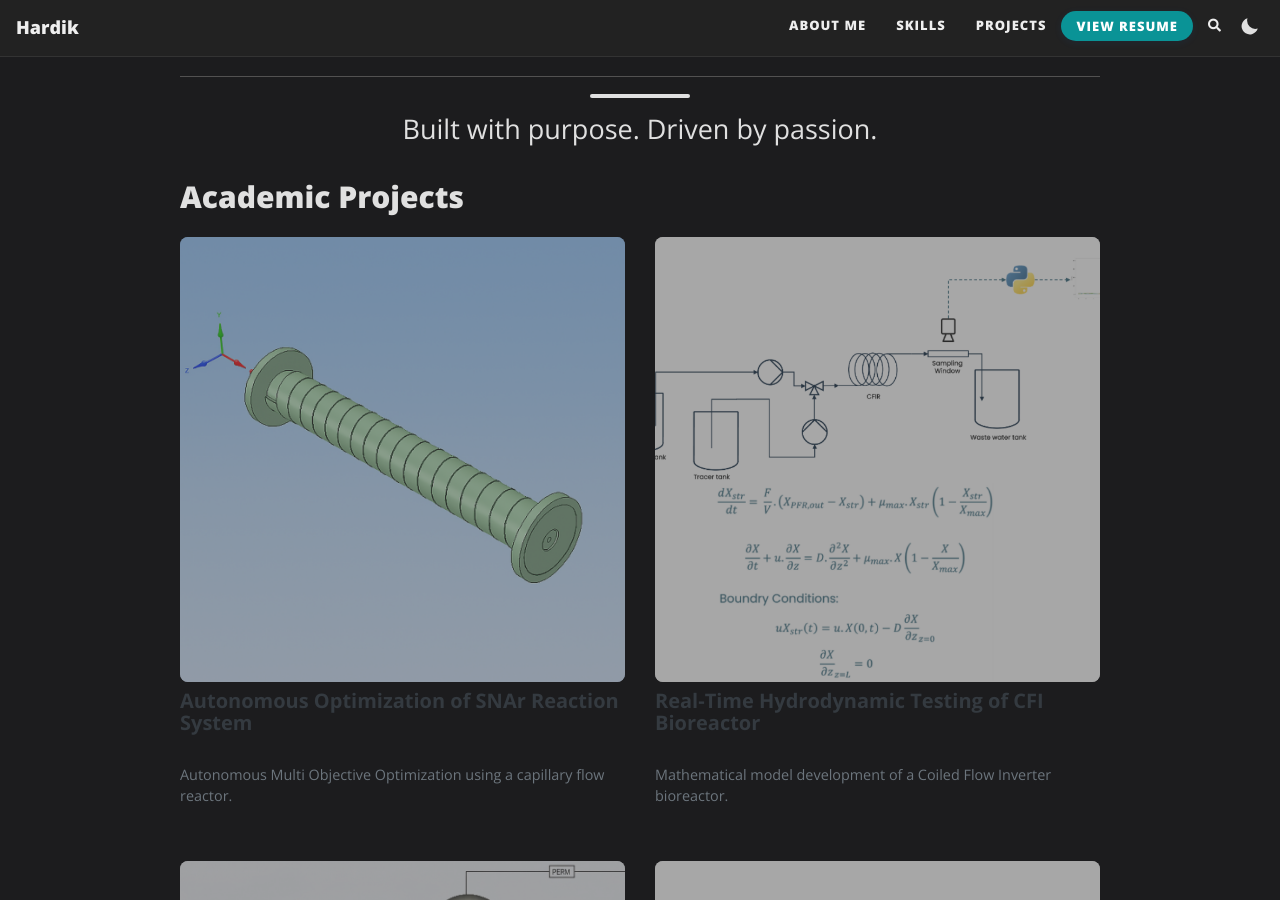
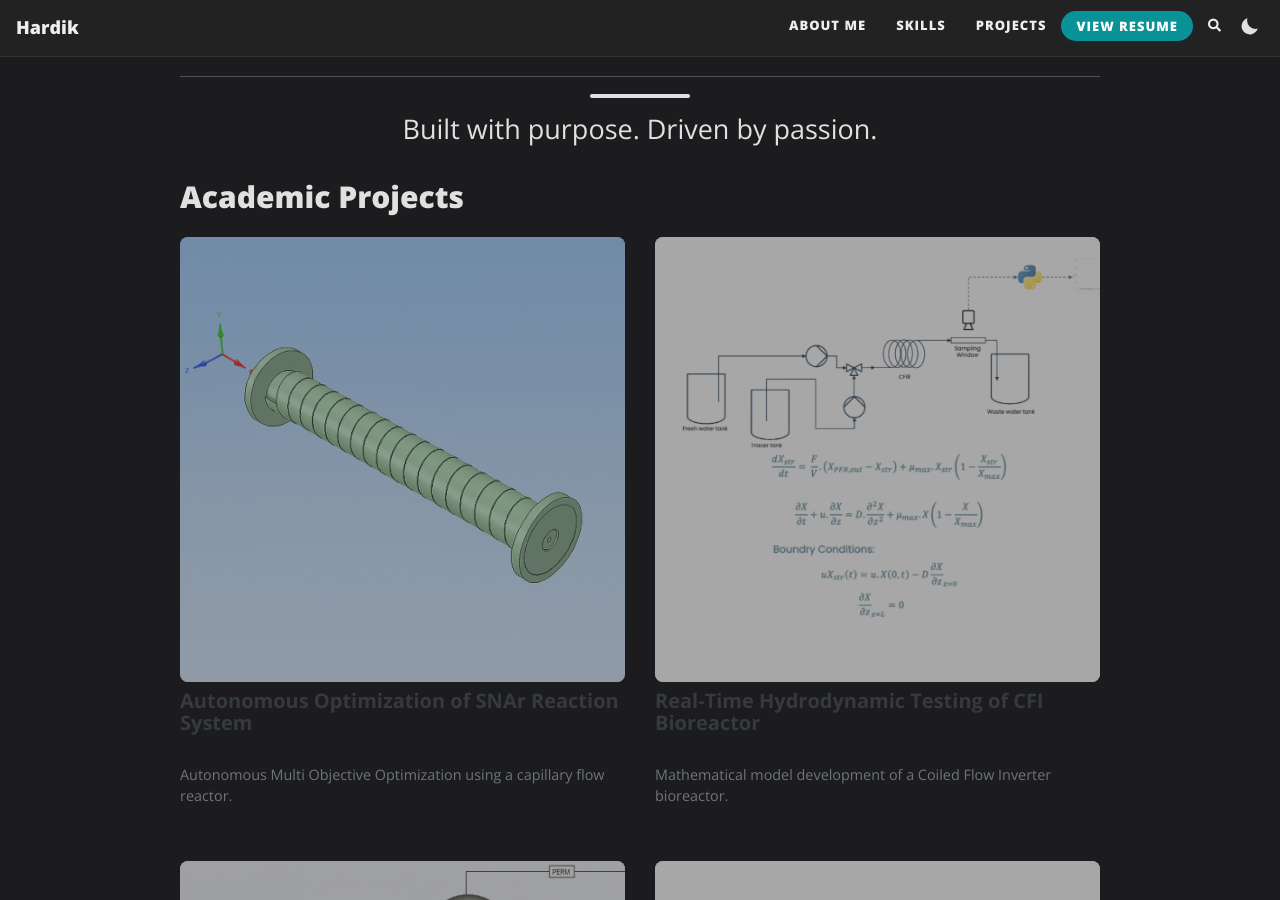
Before and after one commit to Hardik-Ma/Hardik-Ma.github.io, a Jekyll site: the page built from projects.md, in a window 1280 px wide and 900 px high, scrolled down 314 px. Built offline with Jekyll 4.4.1, drawn with Linux system fonts in a browser that asks for light colours; comment, search, counter and statistics services are not loaded.

Commit message:
Adding the Modified image to the CFIR Hydrodynamics

```diff
--- a/projects.md
+++ b/projects.md
@@ -23,7 +23,7 @@
   <div class="col-md-6 mb-4">
     <a href="https://github.com/Hardik-Ma/Real-time-Reactor-Hydrodynamics-analyzer" target="_blank">
       <div class="project-img-wrapper">
-        <img src="{{ '/assets/img/projects/CFIR_Hydrodynamicd_with_EQ.png' | relative_url }}" alt="CFI Bioreactor" class="img-fluid rounded shadow-sm">
+        <img src="{{ '/assets/img/projects/CFIR_Hydrodynamicd_with_EQ_2.png' | relative_url }}" alt="CFI Bioreactor" class="img-fluid rounded shadow-sm">
       </div>
       <h5 class="mt-2 text-dark">Real-Time Hydrodynamic Testing of CFI Bioreactor</h5>
       <p class="text-muted small">Mathematical model development of a Coiled Flow Inverter bioreactor.</p>
```
Also changed, not shown: assets/img/projects/CFIR_Hydrodynamicd_with_EQ.png (deleted), assets/img/projects/CFIR_Hydrodynamicd_with_EQ_2.png (added).
